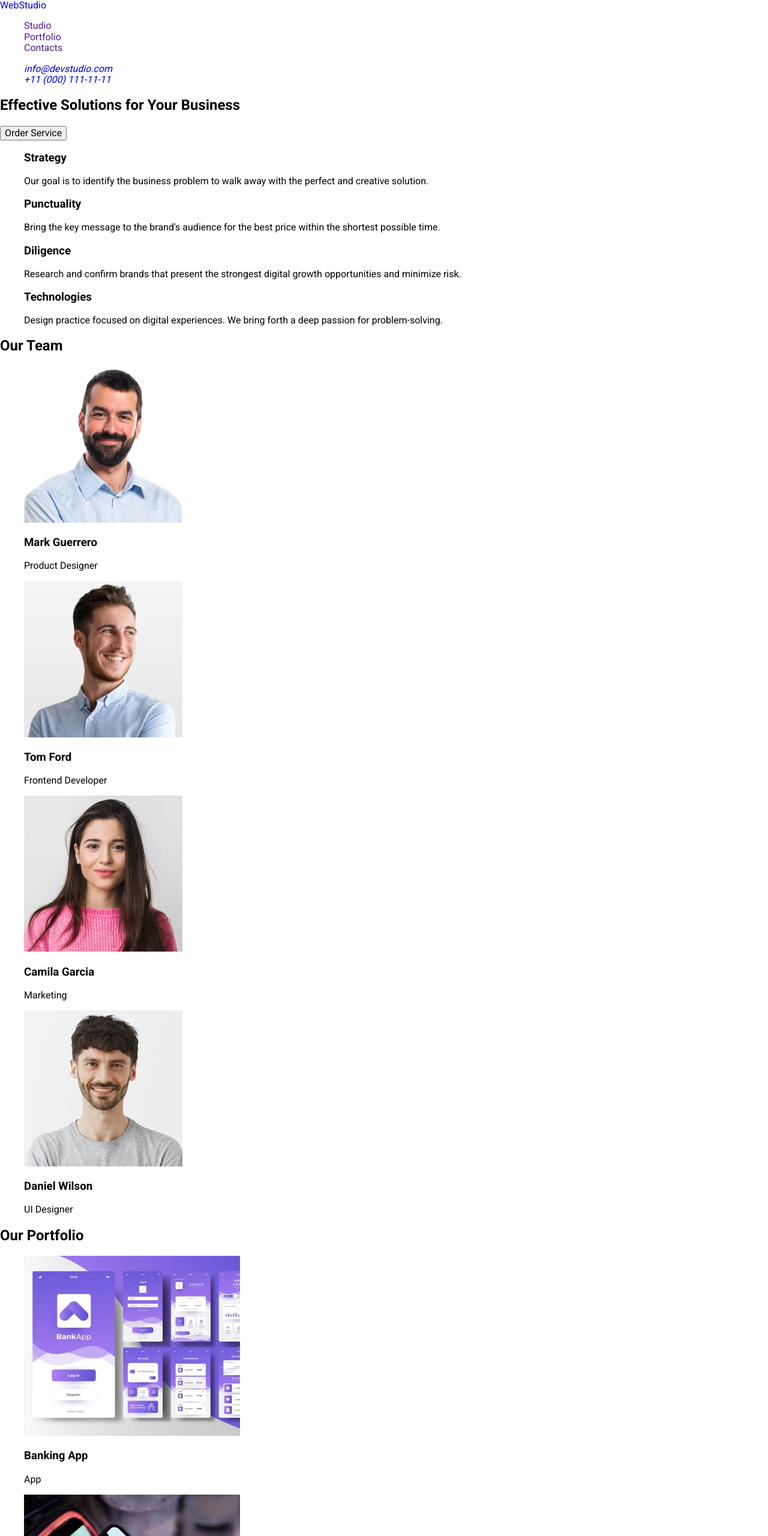
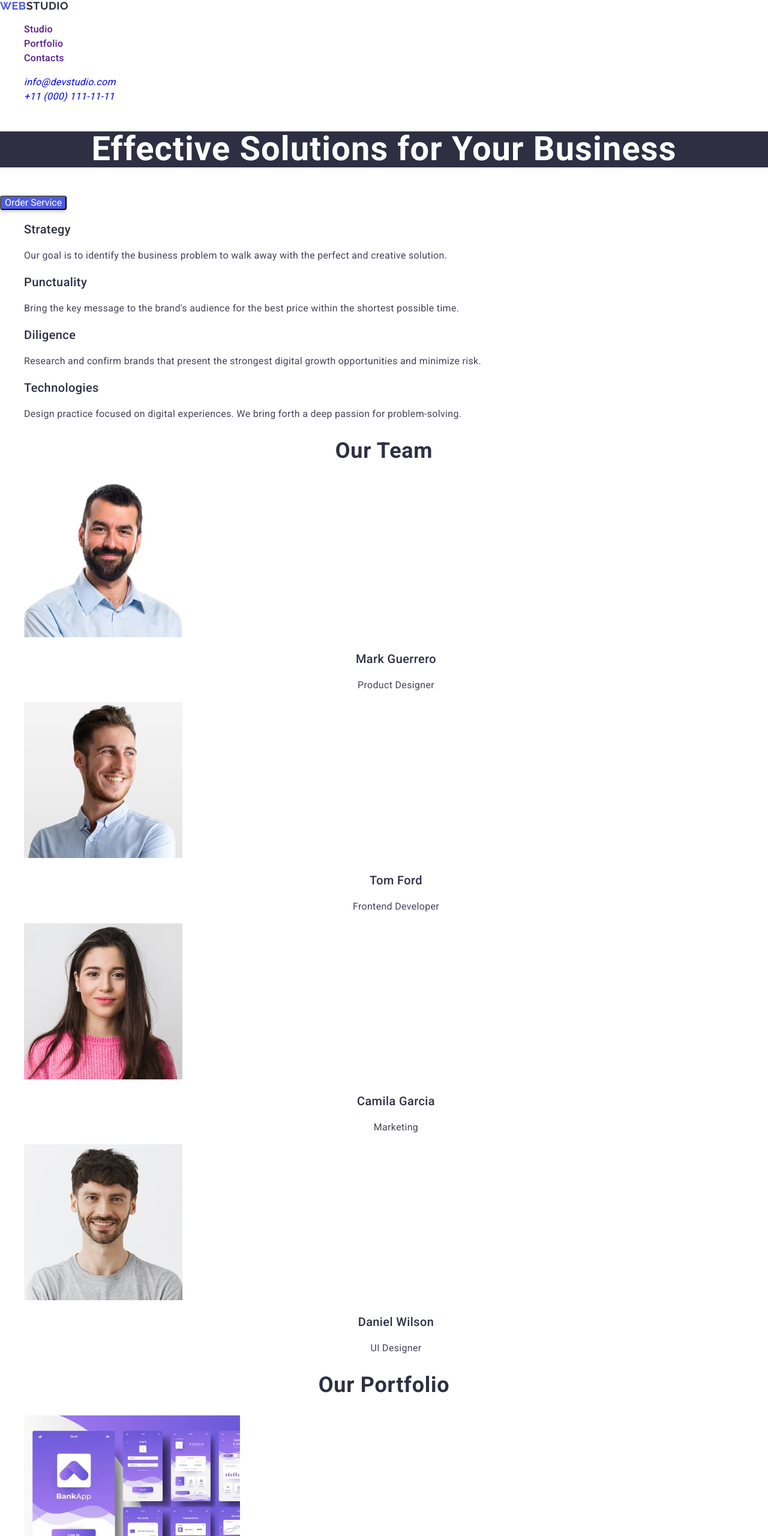
Before and after one commit to str8ndrew/goit-markup-hw-02, a plain HTML site: page index.html in a window 1280 px wide. Shown: the top 2560 px of the page at 60% size. Drawn offline with nearby package versions, Linux system fonts and the light colour scheme.

Commit message:
update porject

```diff
--- a/css/styles.css
+++ b/css/styles.css
@@ -3,11 +3,157 @@ ul, ol {
 }
 body {
     font-family: "Roboto", "Raleway", sans-serif;
-
+    font-style: normal;
+    background-color: #fff;
+    color: #2e2f42;
 }
 a {
     text-decoration: none;
 }
-.accent {
 
+/* ХЕДЕР-КОНТЕЙНЕР */
+button {
+    cursor: pointer;
 }
+.web-style {
+color: var(--NAVY-BLUE, #2E2F42);
+    font-family: Raleway;
+    font-size: 18px;
+    font-weight: 700;
+    line-height: 1.16;
+    letter-spacing: 0.54px;
+    text-transform: uppercase;
+}
+.logotype {
+color: var(--IRIS, #4D5AE5);
+    font-family: Raleway;
+    font-size: 18px;
+    font-weight: 700;
+    line-height: 1.16;
+    letter-spacing: 0.54px;
+    text-transform: uppercase;
+}
+.menu {
+    color: var(--NAVY-BLUE, #2E2F42);
+        font-family: Roboto;
+        font-size: 16px;
+        font-weight: 500;
+        line-height: 1.5;
+        letter-spacing: 0.32px;
+}
+.adress-list-item {
+color: var(--SLATE, #434455);
+    font-family: Roboto;
+    font-size: 16px;
+    font-weight: 400;
+    line-height: 1.5;
+    letter-spacing: 0.32px;
+}
+/* /> ХЕДЕР КОНТЕЙНЕР */
+
+/* MAIN-CONTAINER */
+.main-title {
+color: var(--WHITE, #FFF);
+    text-align: center;
+    font-family: Roboto;
+    font-size: 56px;
+    font-weight: 700;
+    line-height: 1.07;
+    letter-spacing: 1.12px;
+    background: var(--NAVY-BLUE, #2E2F42);
+}
+
+.content-button {
+    border-radius: 4px;
+        background: var(--IRIS, #4D5AE5);
+        box-shadow: 0px 4px 4px 0px rgba(0, 0, 0, 0.15);
+        color: #FFFFFF;
+        background-color: #4D5AE5;
+}
+/* MAIN-CONTAINER: ADVANTAGES-SECTION */
+.advantages-list-title {
+    color: var(--NAVY-BLUE, #2E2F42);
+        font-family: Roboto;
+        font-size: 20px;
+        font-weight: 500;
+        line-height: 1.2;
+        letter-spacing: 0.4px;
+}
+.advantages-list-text {
+    color: var(--SLATE, #434455);
+        font-family: Roboto;
+        font-size: 16px;
+        font-weight: 400;
+        line-height: 1.5;
+        letter-spacing: 0.32px;
+}
+/* MAIN-CONTAINER: TEAM-SECTION */
+.team-title {
+    color: var(--NAVY-BLUE, #2E2F42);
+        text-align: center;
+        font-family: Roboto;
+        font-size: 36px;
+        font-weight: 700;
+        line-height: 1.11;
+        letter-spacing: 0.72px;
+        text-transform: capitalize;
+}
+.team-list-title {
+    color: var(--NAVY-BLUE, #2E2F42);
+        text-align: center;
+        font-family: Roboto;
+        font-size: 20px;
+        font-weight: 500;
+        line-height: 1.2;
+        letter-spacing: 0.4px;
+}
+.team-list-text {
+    color: var(--SLATE, #434455);
+        text-align: center;
+        font-family: Roboto;
+        font-size: 16px;
+        font-weight: 400;
+        line-height: 1.5;
+        letter-spacing: 0.32px;
+}
+
+/* MAIN-CONTAINER: PORTFOLIO-SECTION */
+.portfolio-title {
+    color: var(--NAVY-BLUE, #2E2F42);
+        text-align: center;
+        font-family: Roboto;
+        font-size: 36px;
+        font-weight: 700;
+        line-height: 1.11;
+        letter-spacing: 0.72px;
+        text-transform: capitalize;
+}
+.portfolio-list-title {
+    color: var(--NAVY-BLUE, #2E2F42);
+        font-family: Roboto;
+        font-size: 20px;
+        font-weight: 500;
+        line-height: 1.2;
+        letter-spacing: 0.4px;
+}
+.portfolio-list-text {
+    color: var(--SLATE, #434455);
+        font-family: Roboto;
+        font-size: 16px;
+        font-weight: 400;
+        line-height: 1.5;
+        letter-spacing: 0.32px;
+}
+/* /> MAIN-CONTAINER */
+
+/* FOOTER-CONTAINER */
+.footer-text {
+    color: var(--CLOUD, #F4F4FD);
+        font-family: Roboto;
+        font-size: 16px;
+        font-weight: 400;
+        line-height: 1.5;
+        letter-spacing: 0.32px;
+        background-color: var(--NAVY-BLUE, #2E2F42);
+}
+/* >/ FOOTER-CONTAINER */
--- a/index.html
+++ b/index.html
@@ -11,164 +11,164 @@
 </head>
 <body>
     <!-- ШАПКА САЙТУ (HEADER) -->
-    <header>
-<nav>
-<a href="./index.html"><span class="accent">Web</span>Studio</a>
+    <header class="page-header">
+<nav class="page-nav">
+<a class="logotype" href="./index.html">Web<span class="web-style">Studio</span></a>
 
-    <ul>
-        <li>
-            <a href="">Studio</a>
+    <ul class="menu">
+        <li class="menu-item">
+            <a class="menu-link" href="">Studio</a>
         </li>
-        <li>
-            <a href="">Portfolio</a>
+        <li class="menu-item">
+            <a class="menu-link" href="">Portfolio</a>
         </li>
-        <li>
-            <a href="">Contacts</a>
+        <li class="menu-item">
+            <a class="menu-link" href="">Contacts</a>
         </li>
     </ul>
 </nav>
-<address>
-<ul>
-    <li>
-        <a href="mailto:info@devstudio.com">info@devstudio.com</a>
+<address class="page-adress">
+<ul class="adress-list">
+    <li class="adress-list-item">
+        <a class="adress-list-link" href="mailto:info@devstudio.com">info@devstudio.com</a>
     </li>
-    <li>
-        <a href="tel:+110001111111">+11 (000) 111-11-11</a>
+    <li class="adress-list-item">
+        <a class="adress-list-link" href="tel:+110001111111">+11 (000) 111-11-11</a>
     </li>
 </ul>
 </address>
     </header>
     <!-- ОСНОВНИЙ КОНТЕНТ (MAIN) -->
-    <main>
-        <section>
-<h1>Effective Solutions for Your Business</h1>
-<button type="button">Order Service</button>
+    <main class="main-content">
+        <section class="title-section">
+<h1 class="main-title">Effective Solutions for Your Business</h1>
+<button type="button" class="content-button">Order Service</button>
 </section>
-<section>
-<h2 hidden>Title second section</h2>
-<ul>
-    <li>
-        <h3>Strategy</h3>
-        <p>
+<section class="advantages-section">
+<h2 hidden class="hiedden-title">Title second section</h2>
+<ul class="advantages-list">
+    <li class="advantages-list-item">
+        <h3 class="advantages-list-title">Strategy</h3>
+        <p class="advantages-list-text">
             Our goal is to identify the business
             problem to walk away with the perfect and creative solution.
         </p>
     </li>
-    <li>
-        <h3>Punctuality</h3>
-        <p>
+    <li class="advantages-list-item">
+        <h3 class="advantages-list-title">Punctuality</h3>
+        <p class="advantages-list-text">
             Bring the key message to the brand's audience for the best price within the shortest possible time.
         </p>
     </li>
-    <li>
-        <h3>Diligence</h3>
-        <p>
+    <li class="advantages-list-item">
+        <h3 class="advantages-list-title">Diligence</h3>
+        <p class="advantages-list-text">
             Research and confirm brands that present the strongest digital growth opportunities and minimize risk.
         </p>
     </li>
-    <li>
-        <h3>Technologies</h3>
-        <p>
+    <li class="advantages-list-item">
+        <h3 class="advantages-list-title">Technologies</h3>
+        <p class="advantages-list-text">
             Design practice focused on digital experiences. We bring forth a deep passion for problem-solving.
         </p>
     </li>
 </ul>
 </section>
-<section>
-<h2>Our Team</h2>
-<ul>
-    <li>
-        <img src="./images/img.jpg"
+<section class="team-section">
+<h2 class="team-title">Our Team</h2>
+<ul class="team-list">
+    <li class="team-list-item">
+        <img class="team-list-image" src="./images/img.jpg"
          alt="The photo of Mark Guerrero, Product Designer"
           width="264"
           height="260" />
-        <h3>Mark Guerrero</h3>
-        <p>Product Designer</p>
+        <h3 class="team-list-title">Mark Guerrero</h3>
+        <p class="team-list-text">Product Designer</p>
     </li>
-    <li>
-        <img src="./images/img1.jpg"
+    <li class="team-list-item">
+        <img class="team-list-image" src="./images/img1.jpg"
          alt="The photo of Tom Ford, Frontend Developer"
           width="264"
           height="260" />
-        <h3>Tom Ford</h3>
-        <p>Frontend Developer</p>
+        <h3 class="team-list-title">Tom Ford</h3>
+        <p class="team-list-text">Frontend Developer</p>
     </li>
-    <li>
-        <img src="./images/img2.jpg"
+    <li class="team-list-item">
+        <img class="team-list-image" src="./images/img2.jpg"
         alt="The photo of Camila Garcia, Marketing"
         width="264"
         height="260" />
-        <h3>Camila Garcia</h3>
-        <p>Marketing</p>
+        <h3 class="team-list-title">Camila Garcia</h3>
+        <p class="team-list-text">Marketing</p>
     </li>
-    <li>
-        <img src="./images/img3.jpg"
+    <li class="team-list-item">
+        <img class="team-list-image" src="./images/img3.jpg"
         alt="The photo of Daniel Wilson, UI Designer"
         width="264"
         height="260" />
-        <h3>Daniel Wilson</h3>
-        <p>UI Designer</p>
+        <h3 class="team-list-title">Daniel Wilson</h3>
+        <p class="team-list-text">UI Designer</p>
     </li>
 </ul>
 </section>
-<section>
-    <h2>Our Portfolio</h2>
-    <ul>
-<li>
-    <img src="./images/bankingapp.jpg"
+<section class="portfolio-section">
+    <h2 class="portfolio-title">Our Portfolio</h2>
+    <ul class="portfolio-list">
+<li class="portfolio-list-item">
+    <img class="portfolio-list-image" src="./images/bankingapp.jpg"
     alt="Information about Banking app"
     width="360"
     height="300" />
-    <h3>Banking App</h3>
-     <p>App</p>
+    <h3 class="portfolio-list-title">Banking App</h3>
+     <p class="portfolio-list-text">App</p>
 </li>
-<li>
-    <img src="./images/cashless.jpg"
+<li class="portfolio-list-item">
+    <img class="portfolio-list-image" src="./images/cashless.jpg"
     alt="Information about cashless payment"
     width="360"
     height="300" />
-    <h3>Cashless Payment</h3>
-    <p>Marketing</p>
+    <h3 class="portfolio-list-title">Cashless Payment</h3>
+    <p class="portfolio-list-text">Marketing</p>
 </li>
-<li>
-    <img src="./images/meditationapp.jpg"
+<li class="portfolio-list-item">
+    <img class="portfolio-list-image" src="./images/meditationapp.jpg"
     alt="Information about meditation app"
     width="360"
     height="300" />
-    <h3>Meditation App</h3>
-    <p>App</p>
+    <h3 class="portfolio-list-title">Meditation App</h3>
+    <p class="portfolio-list-text">App</p>
 </li>
-<li>
-    <img src="./images/taxiservice.jpg"
+<li class="portfolio-list-item">
+    <img class="portfolio-list-image" src="./images/taxiservice.jpg"
     alt="Information about taxi service"
     width="360"
     height="300" />
-    <h3>Taxi Service</h3>
-    <p>Marketing</p>
+    <h3 class="portfolio-list-title">Taxi Service</h3>
+    <p class="portfolio-list-text">Marketing</p>
 </li>
-<li>
-    <img src="./images/screenilustration.jpg"
+<li class="portfolio-list-item">
+    <img class="portfolio-list-image" src="./images/screenilustration.jpg"
     alt="Information about screen Illustrations"
     width="360"
     height="300" />
-    <h3>Screen Illustrations</h3>
-    <p>Design</p>
+    <h3 class="portfolio-list-title">Screen Illustrations</h3>
+    <p class="portfolio-list-text">Design</p>
 </li>
-<li>
-    <img src="./images/onlinecourses.jpg"
+<li class="portfolio-list-item">
+    <img class="portfolio-list-image" src="./images/onlinecourses.jpg"
     alt="Information about online courses"
     width="360"
     height="300" />
-    <h3>Online Courses</h3>
-    <p>Marketing</p>
+    <h3 class="portfolio-list-title">Online Courses</h3>
+    <p class="portfolio-list-text">Marketing</p>
 </li>
     </ul>
 </section>
     </main>
     <!-- ПІДВАЛ САЙТУ (FOOTER) -->
-    <footer>
-        <a href="./index.html">WebStudio</a>
-        <p>
+    <footer class="page-footer">
+        <a class="logotype" href="./index.html">Web<span class="web-style">Studio</span></a>
+        <p class="footer-text">
             Increase the flow of customers and sales for your business with digital marketing & growth solutions.
         </p>
     </footer>
```
